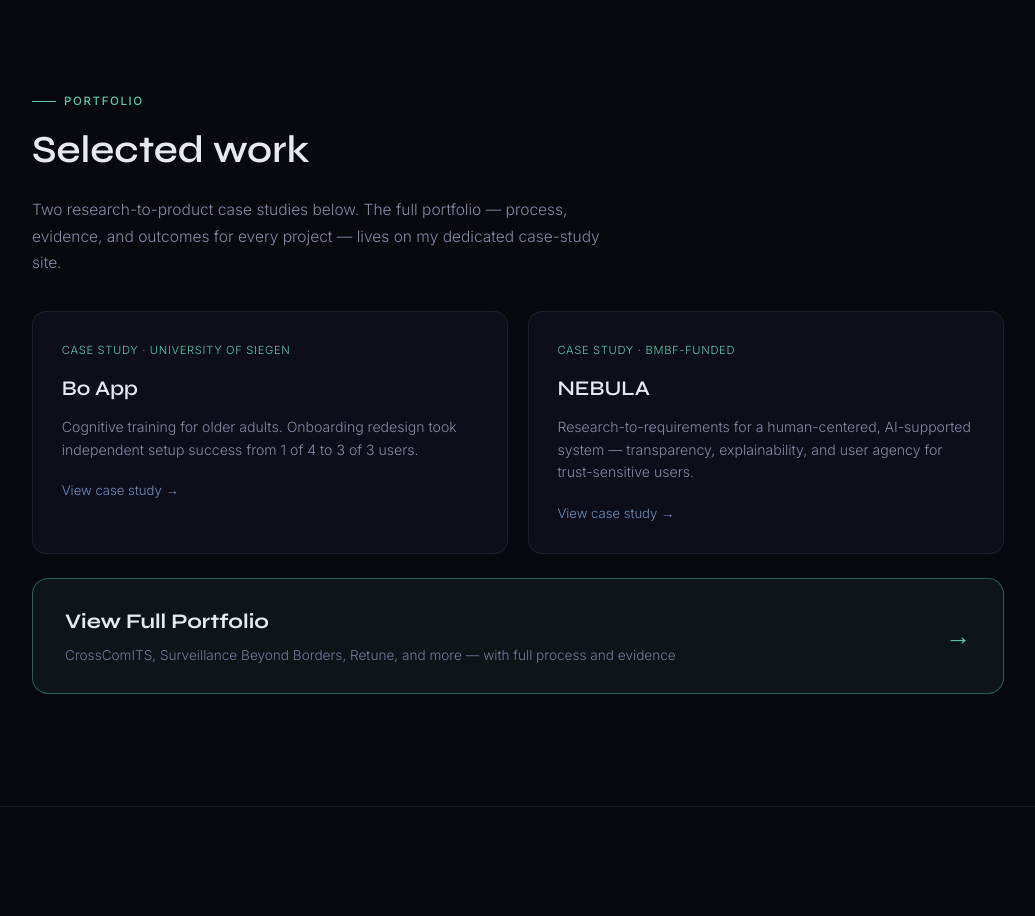
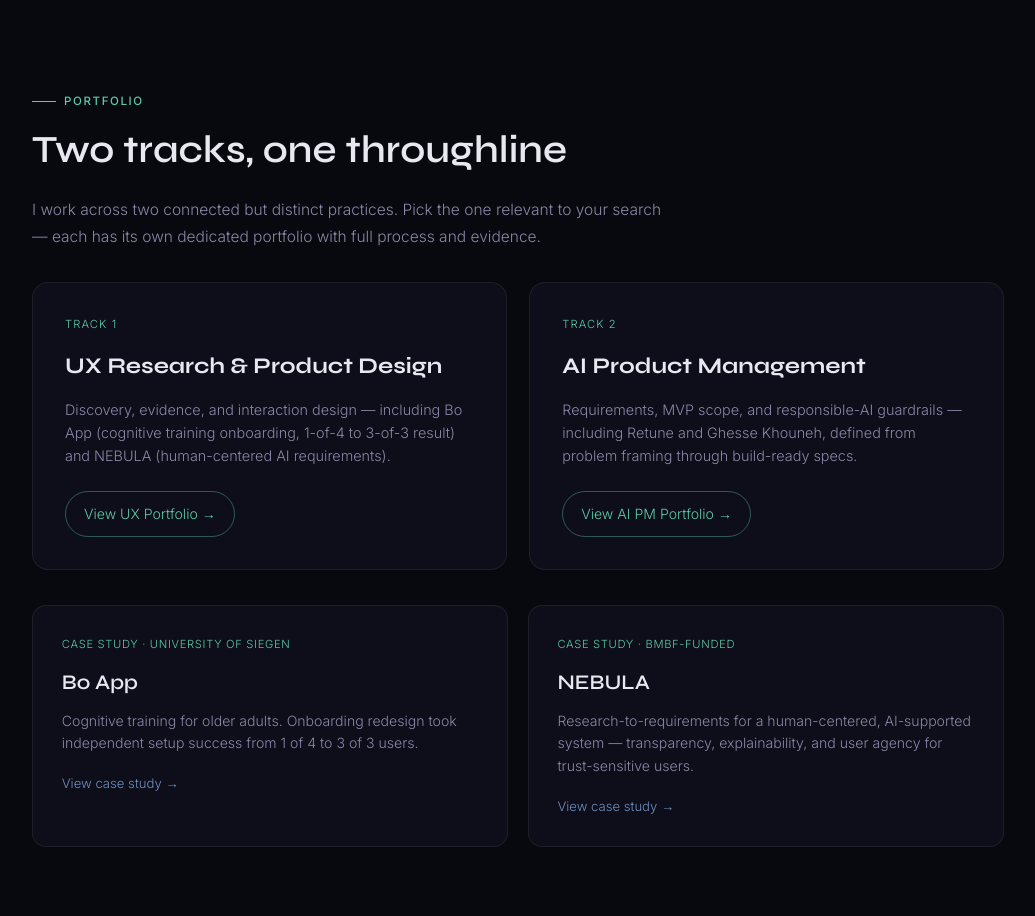
Before and after one commit to Roodabeh2018/roodabeh-website, a plain HTML site: page index.html in a window 1280 px wide. Shown: the part 3500-4416 px from the top of the page, without its empty margins (122-1157 px from the left). Drawn offline with Linux system fonts and the light colour scheme.

Commit message:
index.html

```diff
--- a/index.html
+++ b/index.html
@@ -129,6 +129,16 @@
   .portfolio-cta-title { font-family: 'Syne', sans-serif; font-size: 1.3rem; font-weight: 700; color: var(--text); }
   .portfolio-cta-sub { font-size: 0.85rem; color: var(--muted); margin-top: 0.3rem; }
   .portfolio-cta-arrow { font-size: 1.6rem; color: var(--accent2); }
+
+  /* TWO-TRACK PANELS */
+  .track-grid { display: grid; grid-template-columns: repeat(auto-fit, minmax(280px, 1fr)); gap: 1.4rem; margin-bottom: 2.2rem; }
+  .track-panel { background: var(--bg2); border: 1px solid var(--border); border-radius: 16px; padding: 2rem; display: flex; flex-direction: column; transition: border-color 0.2s; }
+  .track-panel:hover { border-color: var(--accent2); }
+  .track-label { font-size: 0.7rem; letter-spacing: 0.1em; text-transform: uppercase; color: var(--accent2); margin-bottom: 0.8rem; }
+  .track-title { font-family: 'Syne', sans-serif; font-size: 1.4rem; font-weight: 700; color: var(--text); margin-bottom: 0.8rem; }
+  .track-desc { font-size: 0.9rem; color: #8888a8; line-height: 1.6; margin-bottom: 1.5rem; flex-grow: 1; }
+  .track-cta { display: inline-flex; align-items: center; gap: 8px; font-size: 0.88rem; color: var(--accent2); text-decoration: none; border: 1px solid rgba(93,202,165,0.4); padding: 10px 18px; border-radius: 100px; transition: background 0.2s; align-self: flex-start; }
+  .track-cta:hover { background: rgba(93,202,165,0.13); }
 
   /* SKILLS */
   #skills { border-top: 1px solid var(--border); }
@@ -431,8 +441,23 @@
 <!-- PORTFOLIO -->
 <section id="portfolio">
   <div class="section-tag">Portfolio</div>
-  <h2 class="section-title">Selected work</h2>
-  <p style="color:#8888a8; font-size:0.97rem; max-width:600px; margin-bottom:2.2rem;">Two research-to-product case studies below. The full portfolio — process, evidence, and outcomes for every project — lives on my dedicated case-study site.</p>
+  <h2 class="section-title">Two tracks, one throughline</h2>
+  <p style="color:#8888a8; font-size:0.97rem; max-width:640px; margin-bottom:2rem;">I work across two connected but distinct practices. Pick the one relevant to your search — each has its own dedicated portfolio with full process and evidence.</p>
+
+  <div class="track-grid">
+    <div class="track-panel">
+      <div class="track-label">Track 1</div>
+      <div class="track-title">UX Research &amp; Product Design</div>
+      <div class="track-desc">Discovery, evidence, and interaction design — including Bo App (cognitive training onboarding, 1-of-4 to 3-of-3 result) and NEBULA (human-centered AI requirements).</div>
+      <a href="https://digital-courgette-899506.framer.app" target="_blank" class="track-cta">View UX Portfolio →</a>
+    </div>
+    <div class="track-panel">
+      <div class="track-label">Track 2</div>
+      <div class="track-title">AI Product Management</div>
+      <div class="track-desc">Requirements, MVP scope, and responsible-AI guardrails — including Retune and Ghesse Khouneh, defined from problem framing through build-ready specs.</div>
+      <a href="https://app.notion.com/p/Roodabeh-Seif-AI-Product-Manager-da24b21122ce8340bf1e012b3619be73?source=copy_link" target="_blank" class="track-cta">View AI PM Portfolio →</a>
+    </div>
+  </div>
 
   <div class="highlight-strip">
     <a href="https://digital-courgette-899506.framer.app/bo-app" target="_blank" class="highlight-card">
@@ -448,14 +473,6 @@
       <div class="highlight-link">View case study →</div>
     </a>
   </div>
-
-  <a href="https://digital-courgette-899506.framer.app" target="_blank" class="portfolio-cta">
-    <div>
-      <div class="portfolio-cta-title">View Full Portfolio</div>
-      <div class="portfolio-cta-sub">CrossComITS, Surveillance Beyond Borders, Retune, and more — with full process and evidence</div>
-    </div>
-    <div class="portfolio-cta-arrow">→</div>
-  </a>
 </section>
 
 <!-- PUBLICATIONS -->
```
